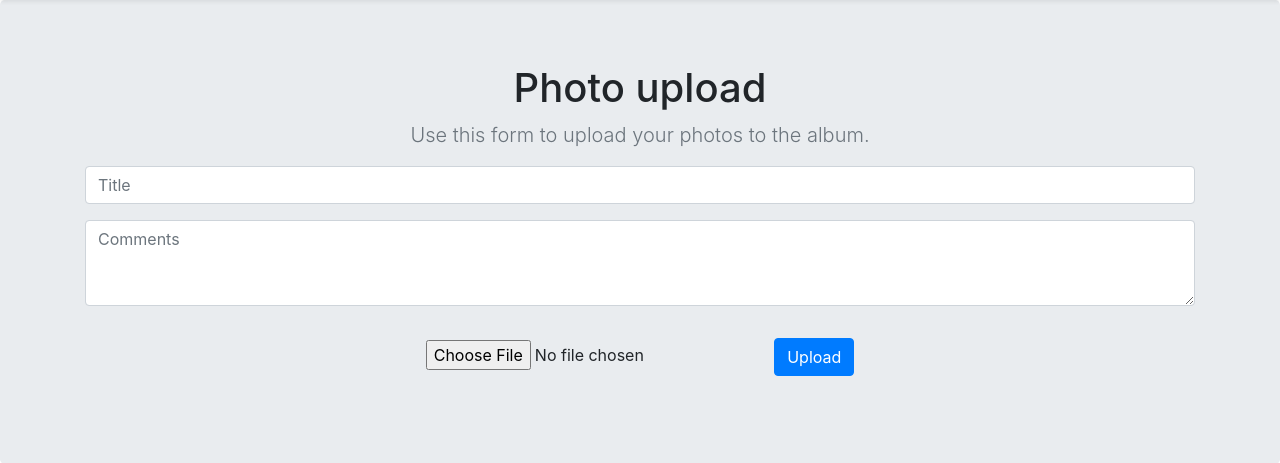
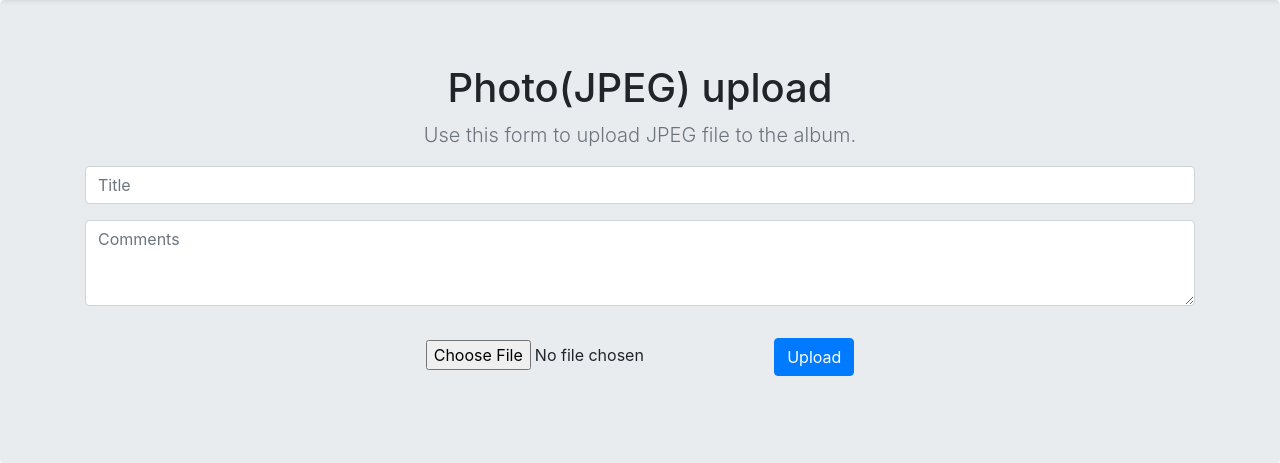
Before and after one commit to miho777/flask201, a Flask app: page / in a window 1280 px wide. Shown: the part 56-519 px from the top of the page. Run offline with Flask 3, Linux system fonts and the light colour scheme; data that the repository does not hold is empty; some libraries are stand-ins or nearby versions.

Commit message:
Update default.html
add JPEG on default.html

```diff
--- a/templates/default.html
+++ b/templates/default.html
@@ -50,8 +50,8 @@
 
     <section class="jumbotron text-center">
       <div class="container">
-        <h1 class="jumbotron-heading">Photo upload</h1>
-        <p class="lead text-muted">Use this form to upload your photos to the album.</p>
+        <h1 class="jumbotron-heading">Photo(JPEG) upload</h1>
+        <p class="lead text-muted">Use this form to upload JPEG file to the album.</p>
         <p>
         <form method="post" action="/upload" enctype="multipart/form-data">
           <div class="form-group">
```
